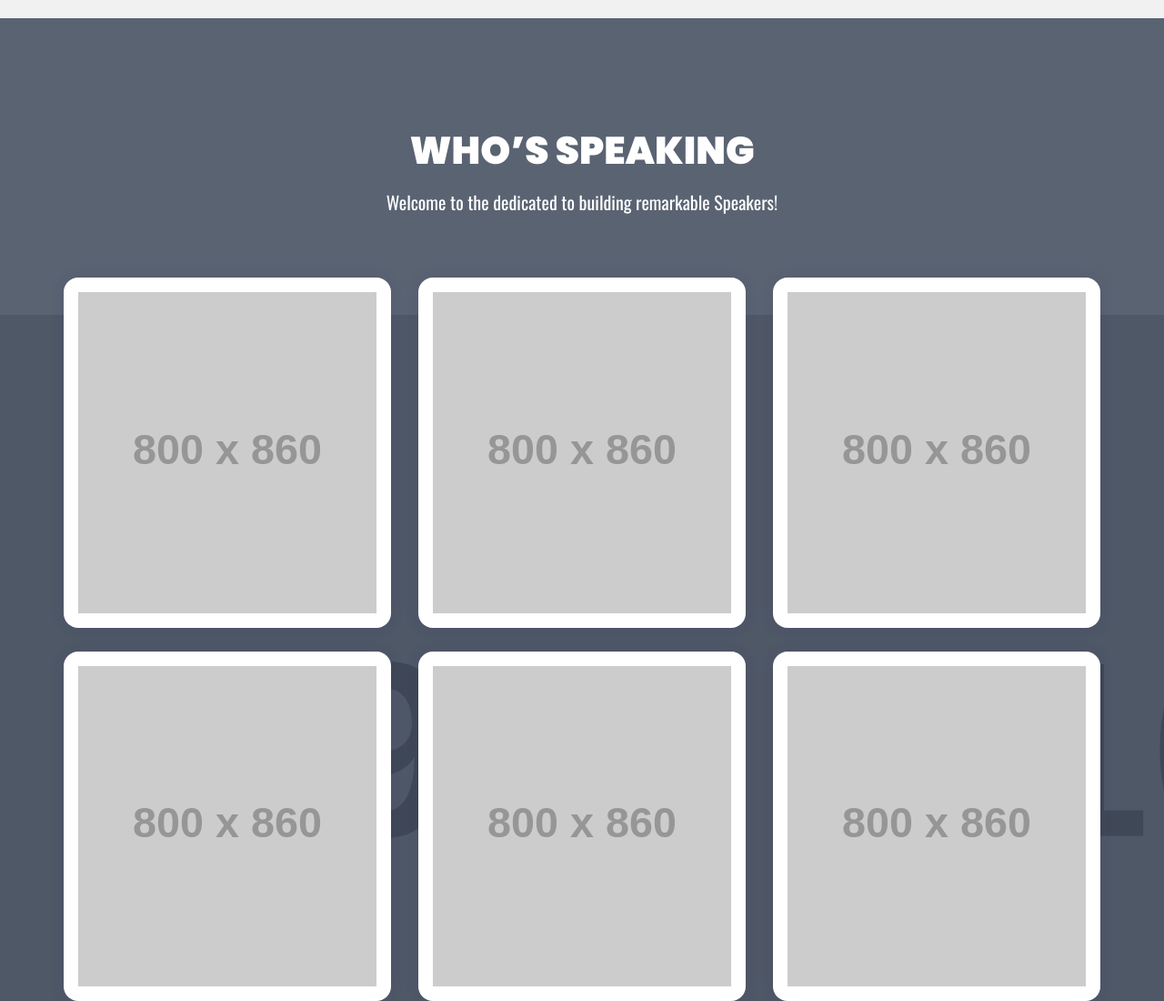
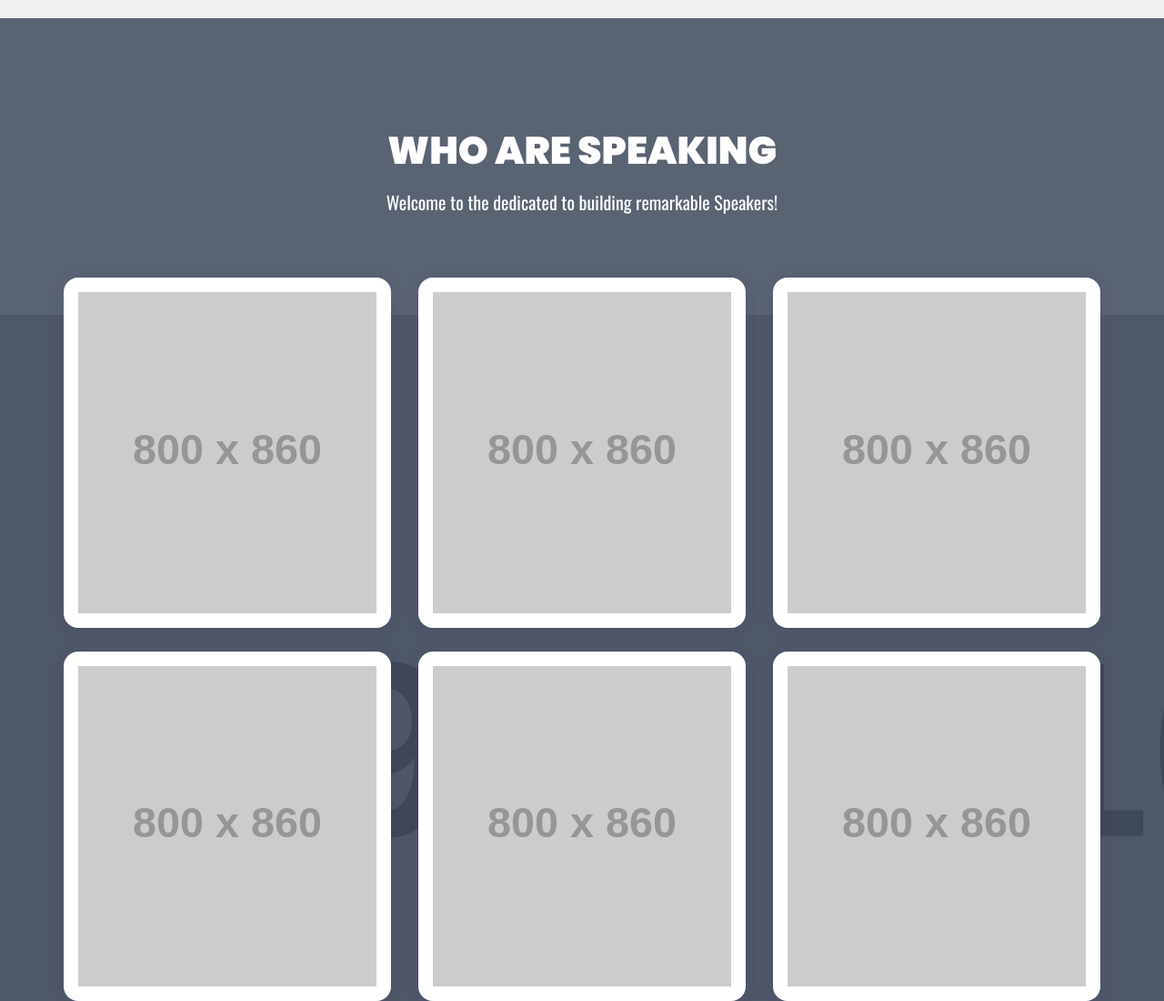
Before and after one commit to Lukiane/rc-final, a plain HTML site: page index.html in a window 1280 px wide. Shown: the part 2520-3620 px from the top of the page at 91% size. Drawn offline with nearby package versions, Linux system fonts and the light colour scheme; some packages are replaced by stand-ins of ours; placeholder pictures from the web are drawn by us.

Commit message:
chnaged something

```diff
--- a/index.html
+++ b/index.html
@@ -342,7 +342,7 @@
                 <div class="row">
                     <div class="col-xs-12">
                         <div class="lgx-heading lgx-heading-white">
-                            <h2 class="heading">Who’s Speaking</h2>
+                            <h2 class="heading">Who are  Speaking</h2>
                             <h3 class="subheading">Welcome to the dedicated to building remarkable Speakers!</h3>
                         </div>
                     </div>
```
